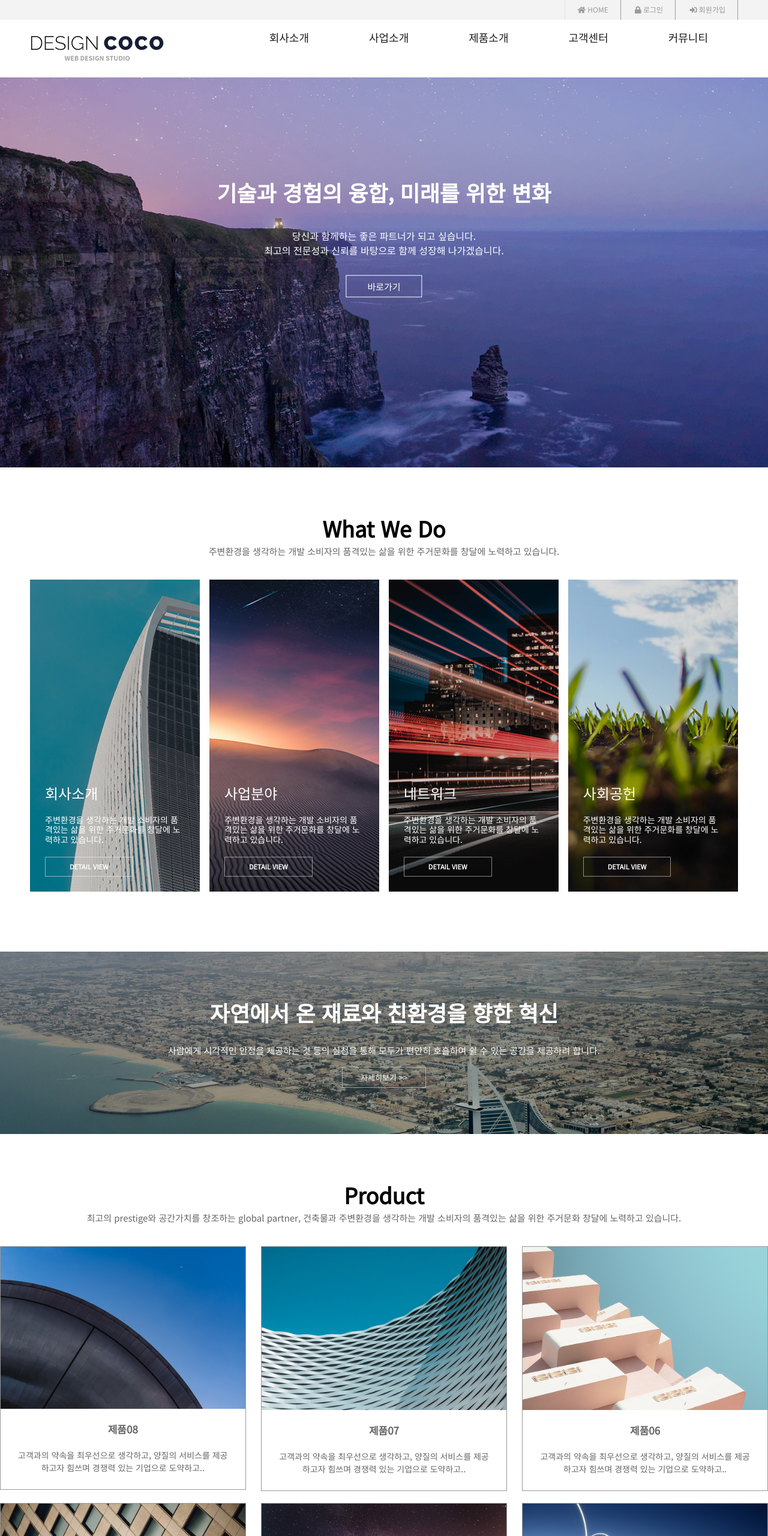
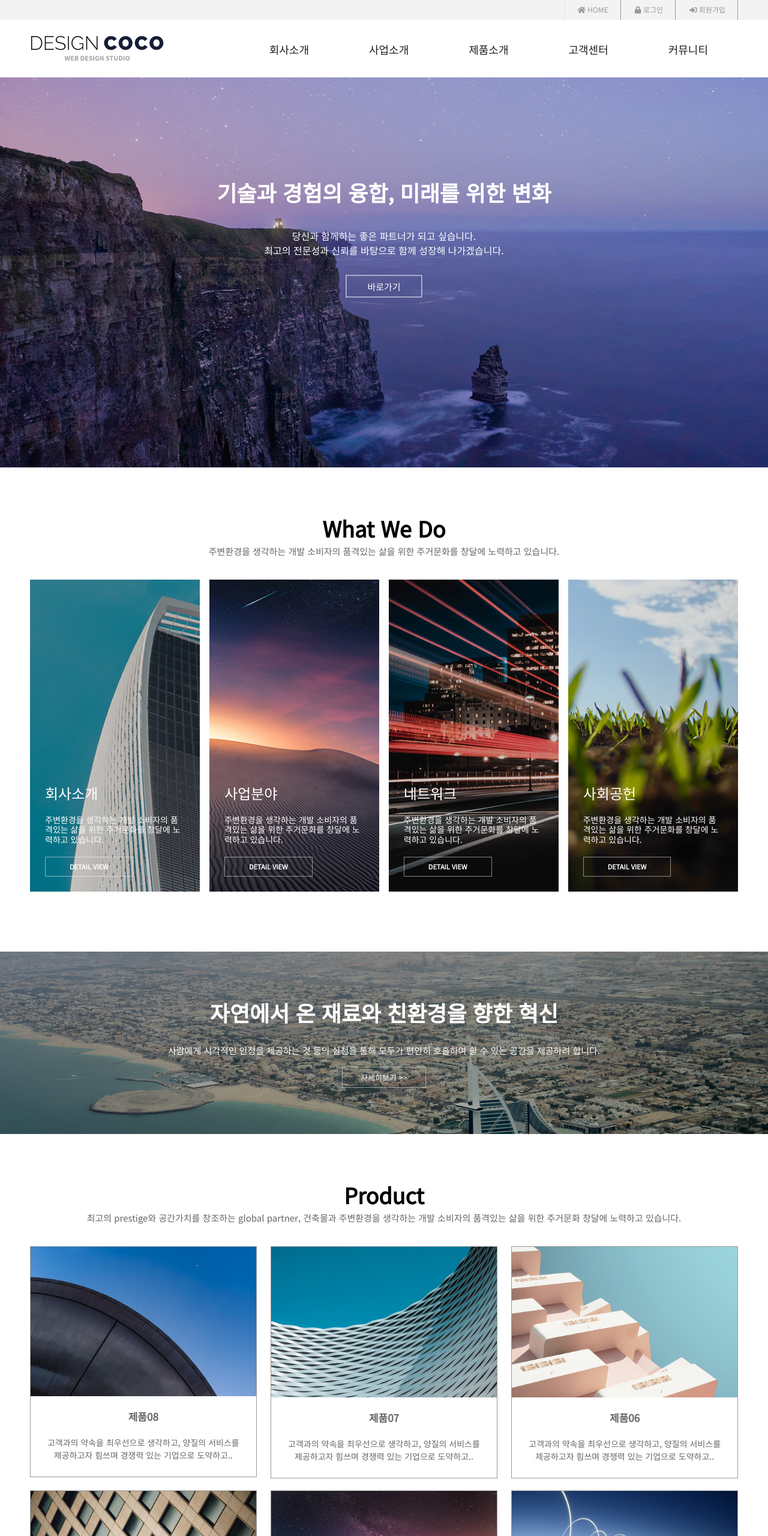
Before and after one commit to houng6023/designcoco, a plain HTML site: page index.html in a window 1280 px wide. Shown: the top 2560 px of the page at 60% size. Drawn offline with Linux system fonts and the light colour scheme.

Commit message:
ver, 1.5

```diff
--- a/css/index.css
+++ b/css/index.css
@@ -22,7 +22,7 @@ border-right: 1px solid #999;}
     padding: 25px 0px;}
 #header #nav
     {float: right;
-    font-size: 18px; color: #1e1e1e; }
+    font-size: 18px; color: #1e1e1e; margin-top:20px ;}
 #header #nav .depth1 > li
 {float: left;  position: relative;}
 #header #nav .depth1 > li > a
--- a/index.html
+++ b/index.html
@@ -143,7 +143,7 @@
                     <a href="#none">자세히보기 >></a>
                 </div>
             </article>
-            <article class="article4">
+            <article class="article4 row">
 
                         <h2>Product</h2>
                         <p>최고의 prestige와 공간가치를 창조하는 global partner, 건축물과 주변환경을 생각하는 개발 소비자의 품격있는 삶을 위한 주거문화 창달에 노력하고
```
